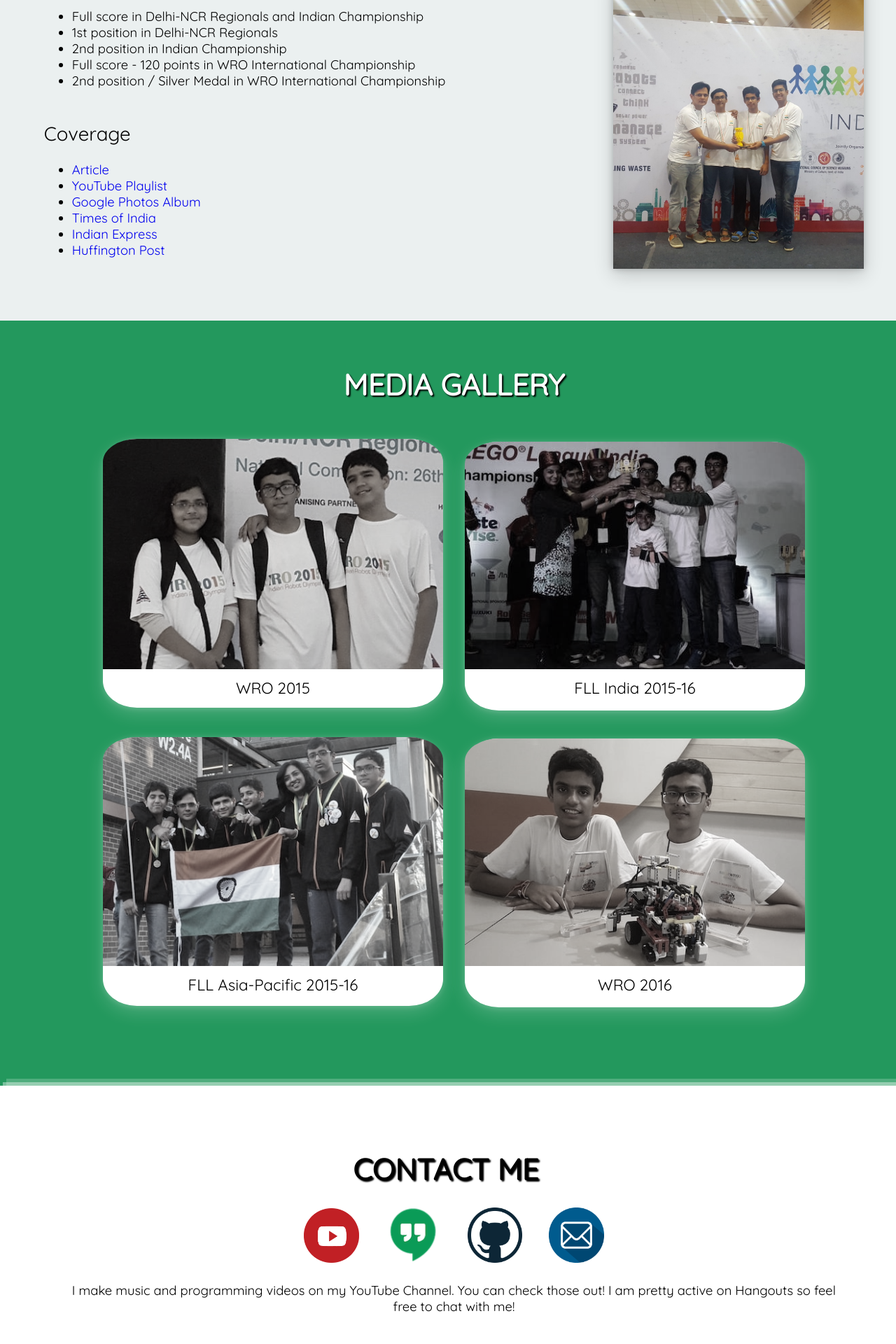
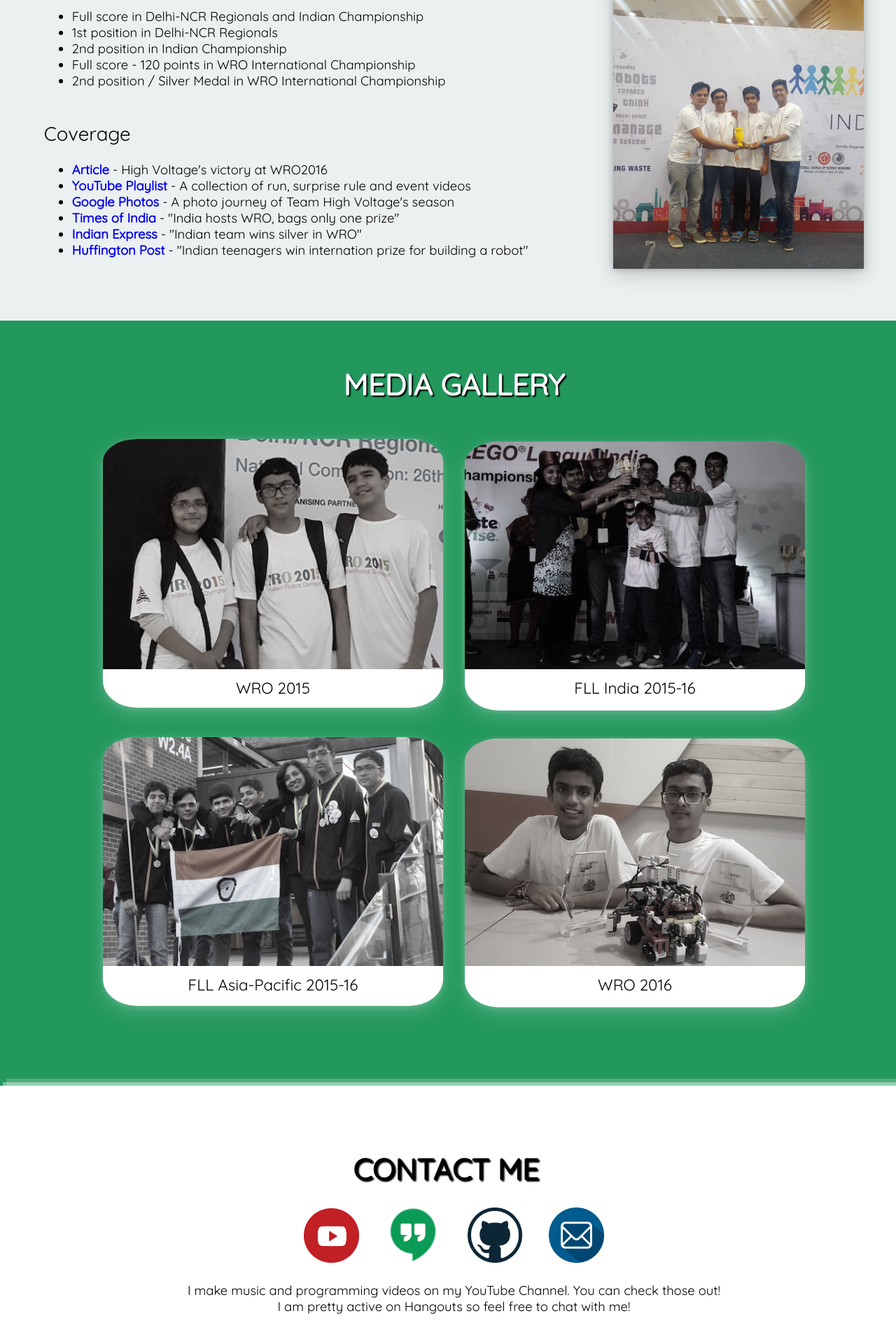
Before and after one commit to mittalprakhar/mittalprakhar.github.io, a PHP site: page / in a window 1280 px wide. Shown: the part 3120-5040 px from the top of the page at 70% size. Run offline with PHP 8.4, Linux system fonts and the light colour scheme.

Commit message:
15 Dec 6:16

```diff
--- a/index.html
+++ b/index.html
@@ -136,12 +136,12 @@
                         Coverage
                     </span><br><br>
                     <ul>
-                        <li><a href="https://docs.google.com/document/d/1tPfzdz1BzdhS006P7N2aYErJ6vL34gVEriNgRdKQVQ0/edit?usp=sharing"> Article</a></li>
-                        <li><a href="https://bit.ly/wroindiaplaylist" target="_blank"> YouTube Playlist</a></li>
-                        <li><a href="https://goo.gl/photos/6JGQxFCW2n5Qi17e7" target="_blank"> Google Photos Album</a></li>
-                        <li><a href="http://timesofindia.indiatimes.com/city/noida/India-hosts-World-Robotics-Olympiad-bags-only-one-prize/articleshow/55656347.cms" target="_blank"> Times of India</a></li>
-                        <li><a href="http://indianexpress.com/article/technology/science/indian-team-wins-silver-in-world-robot-olympiad-4399132/" target="_blank"> Indian Express</a></li>
-                        <li><a href="http://www.huffingtonpost.in/2016/11/28/these-indian-teenagers-won-an-international-prize-for-making-a-r/" target="_blank"> Huffington Post</a></li>
+                        <li><a href="https://docs.google.com/document/d/1tPfzdz1BzdhS006P7N2aYErJ6vL34gVEriNgRdKQVQ0/edit?usp=sharing"><strong>Article</strong></a> - High Voltage's victory at WRO2016 </li>
+                        <li><a href="https://bit.ly/wroindiaplaylist" target="_blank"><strong> YouTube Playlist</strong></a> - A collection of run, surprise rule and event videos </li>
+                        <li><a href="https://goo.gl/photos/6JGQxFCW2n5Qi17e7" target="_blank"><strong> Google Photos</strong></a> - A photo journey of Team High Voltage's season</li>
+                        <li><a href="http://timesofindia.indiatimes.com/city/noida/India-hosts-World-Robotics-Olympiad-bags-only-one-prize/articleshow/55656347.cms" target="_blank"><strong> Times of India</strong></a> - "India hosts WRO, bags only one prize" </li>
+                        <li><a href="http://indianexpress.com/article/technology/science/indian-team-wins-silver-in-world-robot-olympiad-4399132/" target="_blank"><strong> Indian Express</strong></a> - "Indian team wins silver in WRO" </li>
+                        <li><a href="http://www.huffingtonpost.in/2016/11/28/these-indian-teenagers-won-an-international-prize-for-making-a-r/" target="_blank"><strong> Huffington Post</strong></a> - "Indian teenagers win internation prize for building a robot" </li>
                     </ul>
                 </div>
             </li>
@@ -217,7 +217,7 @@
                         <img src="mail.png" class="small-icon">
                     </a><br><br>
 
-                    I make music and programming videos on my YouTube Channel. You can check those out! I am pretty active on
+                    I make music and programming videos on my YouTube Channel. You can check those out! <br>I am pretty active on
                     Hangouts so feel free to chat with me!
                 </div>
             </li>
--- a/style.css
+++ b/style.css
@@ -81,7 +81,7 @@ a:hover {
 
 h1 {
     font-size: 2.3em;
-    text-shadow:2px 2px 2px black;
+    text-shadow: 2px 2px 2px black;
     text-align: center;
 }
 
@@ -100,7 +100,7 @@ h2 {
 .navigation {
     min-width: 200vw;
     list-style: none;
-    background: rgba(0,0,0,0.7);
+    background: rgba(5,5,5,5.9);
     font-family: dosis;
     text-align: center;
     font-size: 20px;
@@ -542,7 +542,7 @@ h2 {
     text-align: right;
     font-size: 20px;
     font-family: dosis;
-    background: rgba(0,0,0,0.7);
+    background: rgb(30,30,30);
     width: 100%;
     min-height: 40%;
 }
```
